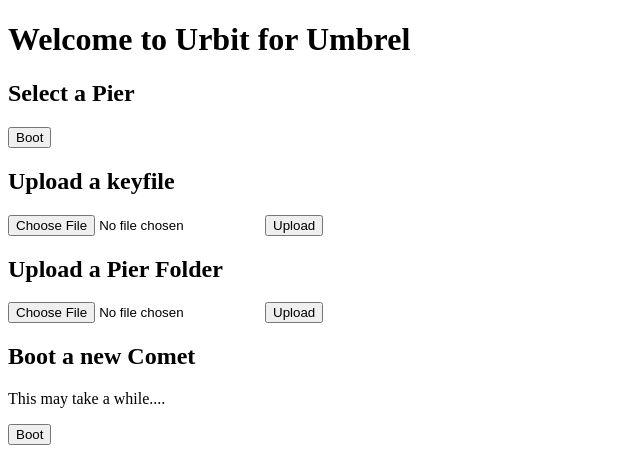
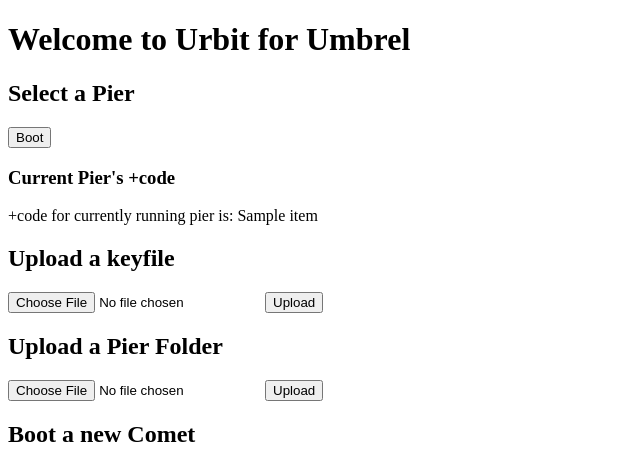
Before and after one commit to mopfel-winrux/urbit-umbrel, a Flask app: page / in a window 1280 px wide. Shown: the top 465 px of the page, without its empty margins (0-640 px from the left). Run offline with Flask 2, Linux system fonts and the light colour scheme; a database or web service that is not in the repository returns one stand-in record (values such as "Sample title"); data that the repository does not hold is empty.

Commit message:
you now can boot a ship and get the +code for login in

```diff
--- a/app/app.py
+++ b/app/app.py
@@ -5,6 +5,14 @@
 import glob
 from werkzeug.utils import secure_filename
 import shlex, subprocess
+import requests
+from requests.structures import CaseInsensitiveDict
+
+urbit_url = "http://127.0.0.1:12321"
+urbit_headers = CaseInsensitiveDict()
+urbit_headers["Content-Type"] = "application/json"
+
+urbit_code_data = '{ "source": { "dojo": "+code" }, "sink": { "stdout": null } }'
 
 
 UPLOAD_KEY = './keys'
@@ -18,7 +26,7 @@
 
 @app.route("/")
 def hello_world():
-    return render_template('hello.html', piers=get_piers(), keys=get_keys())
+    return render_template('hello.html', piers=get_piers(), keys=get_keys(), code=get_code())
 
 
 def get_keys():
@@ -28,6 +36,14 @@
 def get_piers():
     piers = glob.glob(os.path.join(app.config['UPLOAD_PIER'], '*/'))
     return piers
+
+def get_code():
+    try:
+        resp = requests.post(urbit_url, headers=urbit_headers, data=urbit_code_data)
+        print(resp)
+        return resp.json()
+    except requests.ConnectionError:
+        return None
 
 @app.route('/boot', methods=['GET','POST'])
 def boot():
--- a/app/templates/hello.html
+++ b/app/templates/hello.html
@@ -14,6 +14,11 @@
          <input type = "submit" value="Boot" name="boot_button"/>
    </form>
 
+   {% if code %}
+   <h3> Current Pier's +code </h3>
+      <p> +code for currently running pier is: {{ code }} </p>
+
+   {% endif %}
 
 <h2>Upload a keyfile</h2>
    <form action = "/upload_key" method = "POST"
--- /dev/null
+++ b/requirements.txt
@@ -0,0 +1,2 @@
+flask
+requests
```
Also changed, not shown: docker-compose.yml (added, +12 -0 lines), 3 other files.
